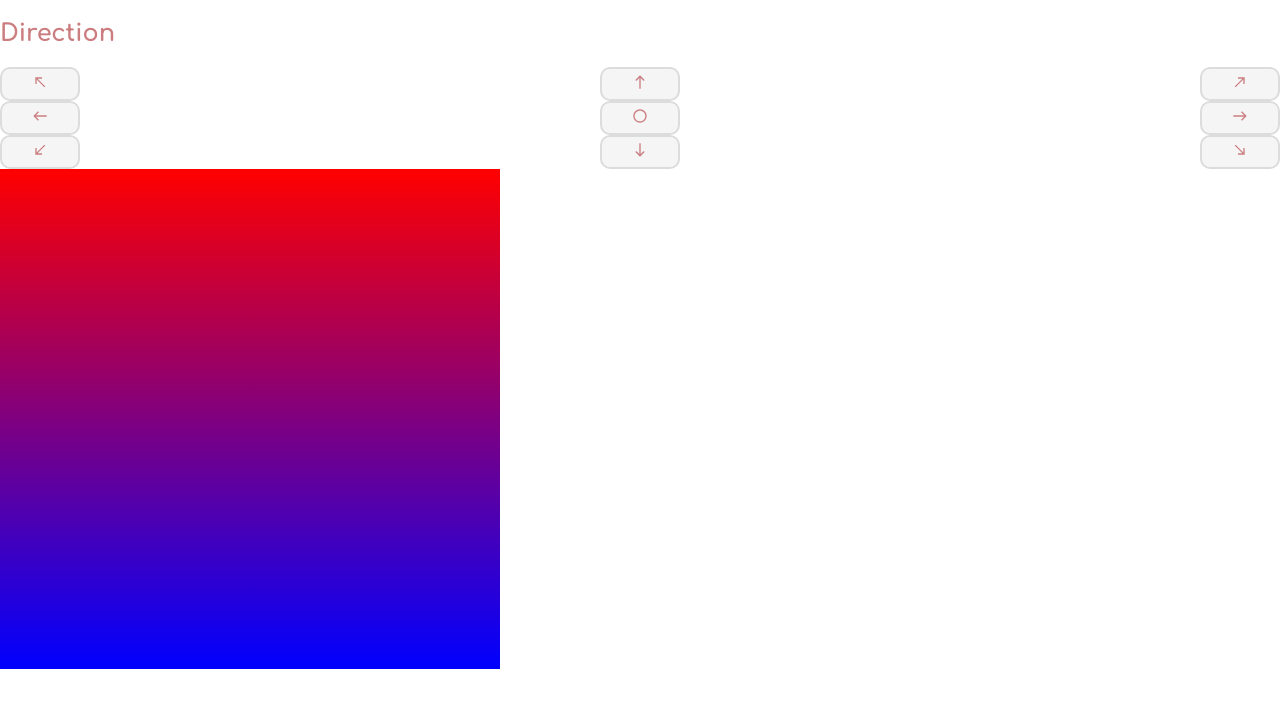
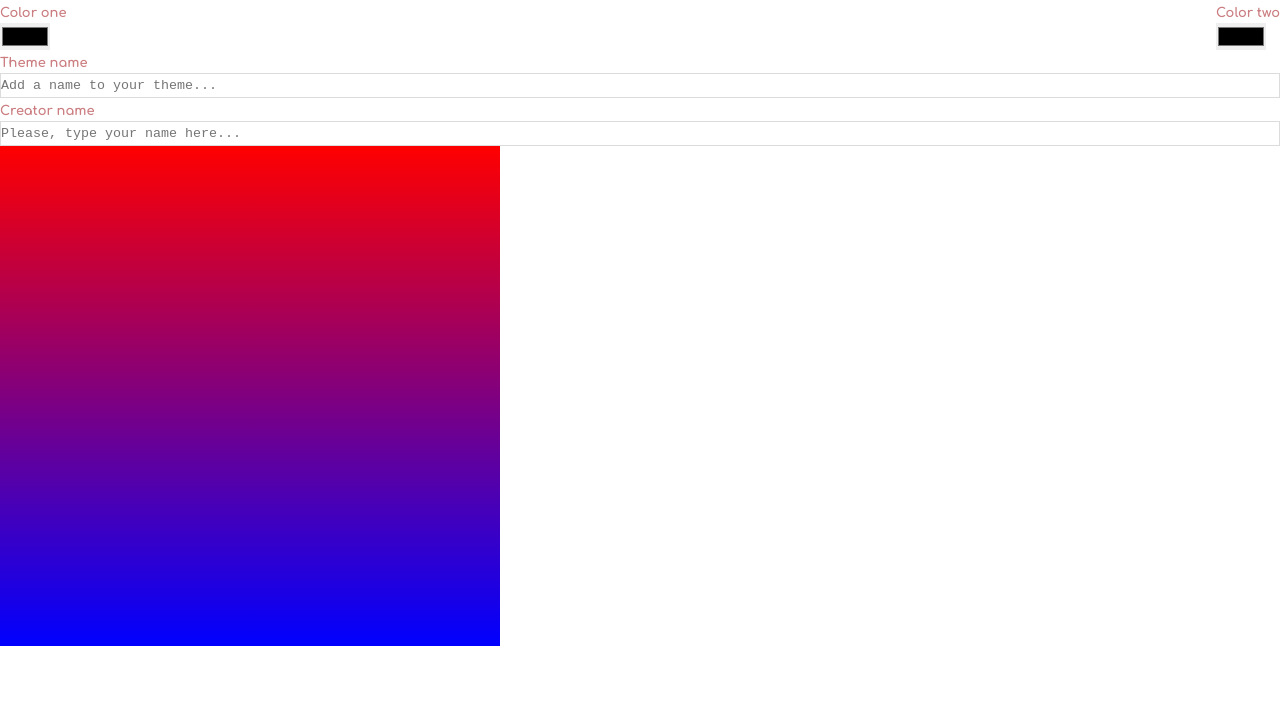
Before and after one commit to karenascencio/gradient-generator-client, a React (Create React App) app: page / in a window 1280 px wide. Shown: the top 708 px of the page. Built offline with nearby package versions, Linux system fonts and the light colour scheme.

Commit message:
added keypad components

```diff
--- a/src/App.js
+++ b/src/App.js
@@ -4,7 +4,10 @@ import './Sass/App.scss'
 // Hooks
 // My components
 import ColorBlock from './Components/ColorBlock'
+import StyleKeypad from './Components/StyleKeypad'
 import DirectionKeypad from './Components/DirectionKeypad'
+import ThemeKeypad from './Components/ThemeKeypad'
+import ActionButton from './Components/ActionButton'
 
 function App () {
   const [isActive, setIsActive] = useState(false)
@@ -22,8 +25,7 @@ function App () {
   return (
     <main>
       <div className='aside'>
-        <DirectionKeypad
-          radialOff=''
+        <ThemeKeypad
         />
       </div>
       <div>
--- a/src/Components/InputColors/index.js
+++ b/src/Components/InputColors/index.js
@@ -1,11 +1,24 @@
 import React from 'react'
+// Styles
+import './style.scss'
 
 export default function InputColor (props) {
-  const { changeHandler } = props
+  const { changeHandler, labelText, inputId, inputName } = props
   return (
-    <div>
-      <label htmlFor='input-color' />
-      <input type='color' onChange={changeHandler} name='' id='input-color' />
+    <div className='aside__inputContainer--color'>
+      <label
+        className='aside__inputlabel--color'
+        htmlFor={inputId}
+      >
+        {labelText}
+      </label>
+      <input
+        className='aside__inputbox--color'
+        type='color'
+        onChange={changeHandler}
+        name={inputName}
+        id={inputId}
+      />
     </div>
   )
 }
--- a/src/Components/InputColors/style.scss
+++ b/src/Components/InputColors/style.scss
@@ -0,0 +1,14 @@
+.aside__inputContainer--color{
+  display: flex;
+  flex-direction: column;
+  .aside__inputlabel--color{
+    font-size: small;
+    font-weight: 700;
+    color: #cb7d80;
+    margin: 6px 0px 3px;
+  }
+  .aside__inputbox--color{
+    padding: 0px;
+    border: none;
+  }
+}
--- /dev/null
+++ b/src/Components/InputName/index.js
@@ -0,0 +1,24 @@
+import React from 'react'
+// Styles
+import './style.scss'
+
+export default function InputName (props) {
+  const { inputId, labelText, inputName, inputPlaceholder } = props
+  return (
+    <div className='aside__inputcontainer'>
+      <label
+        className='aside__inputlabel'
+        htmlFor={inputId}
+      >
+        {labelText}
+      </label>
+      <input
+        className='aside__inputbox'
+        type='text'
+        name={inputName}
+        id={inputId}
+        placeholder={inputPlaceholder}
+      />
+    </div>
+  )
+}
--- /dev/null
+++ b/src/Components/InputName/style.scss
@@ -0,0 +1,20 @@
+.aside__inputcontainer{
+  display: flex;
+  flex-direction: column;
+  .aside__inputlabel{
+    font-size: small;
+    font-weight: 700;
+    color: #cb7d80;
+    margin: 6px 0px 3px;
+  }
+  .aside__inputbox{
+    border: 1px solid gainsboro;
+    padding: 4px 0px;
+    font-family: monospace;
+    color: gray;
+    &:focus{
+      border: 1px solid #cb7d80;
+    }
+
+  }
+}
--- a/src/Components/OptionButton/style.scss
+++ b/src/Components/OptionButton/style.scss
@@ -1,11 +1,11 @@
 .main__button{
-  background-color: whitesmoke;
+  background-color: white;
   width: 5rem;
   color: #cb7d80;
   font-size: 1rem;
   font-weight: 700;
   cursor: pointer;
-  border: 2px solid gainsboro;
+  border: 1px solid #cb7d80;
   border-radius: 10px;
   padding: 5px 8px;
   &:hover{
--- a/src/Components/StyleKeypad/index.js
+++ b/src/Components/StyleKeypad/index.js
@@ -1,9 +1,23 @@
 import React from 'react'
+// My components
+import OptionButton from '../OptionButton'
+// Styles
+import './style.scss'
 
 export default function StyleKeypad () {
   return (
-    <div>
-
+    <div className='aside__stylekeypad'>
+      <h2 className='aside__styletitle'>
+        Style
+      </h2>
+      <div className='aside__buttonrow'>
+        <OptionButton
+          buttonText='Linear'
+        />
+        <OptionButton
+          buttonText='Radial'
+        />
+      </div>
     </div>
   )
 }
--- a/src/Components/StyleKeypad/style.scss
+++ b/src/Components/StyleKeypad/style.scss
@@ -0,0 +1,10 @@
+.aside__stylekeypad{
+  .aside__styletitle{
+    color: #cb7d80;
+    font-weight: 700;
+  }
+  .aside__buttonrow{
+    display: flex;
+    justify-content: space-between;
+  }
+}
--- /dev/null
+++ b/src/Components/ThemeKeypad/index.js
@@ -0,0 +1,39 @@
+import React from 'react'
+//My components
+import InputColors from '../InputColors'
+import InputName from '../InputName'
+// Styles
+import './style.scss'
+
+export default function ThemeKeypad () {
+  return (
+    <div className='aside__themekeypad'>
+      <div className='aside__colorsrow'>
+        <InputColors
+          labelText='Color one'
+          inputId='color-one'
+          inputName='colorOne'
+        />
+        <InputColors
+          labelText='Color two'
+          inputId='color-two'
+          inputName='colorTwo'
+        />
+      </div>
+      <div className='aside__namescol'>
+        <InputName
+          inputId=''
+          labelText='Theme name'
+          inputName='themeName'
+          inputPlaceholder='Add a name to your theme...'
+        />
+        <InputName
+          inputId=''
+          labelText='Creator name'
+          inputName='creatorName'
+          inputPlaceholder='Please, type your name here...'
+        />
+      </div>
+    </div>
+  )
+}
--- /dev/null
+++ b/src/Components/ThemeKeypad/style.scss
@@ -0,0 +1,10 @@
+.aside__themekeypad{
+  .aside__colorsrow{
+    display: flex;
+    flex-direction: row;
+    justify-content: space-between;
+  }
+  .aside__namescol{
+
+  }
+}
```
